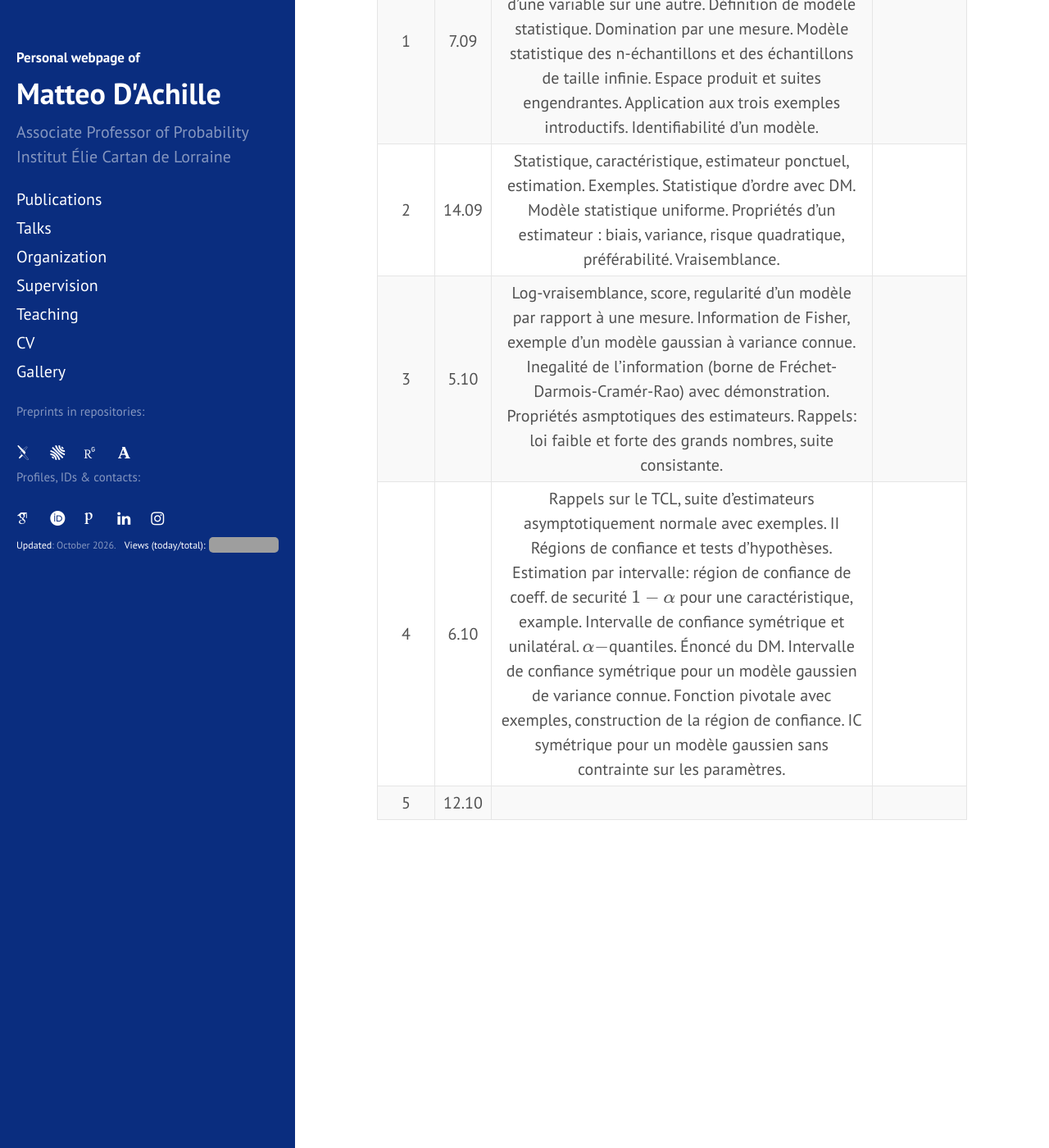
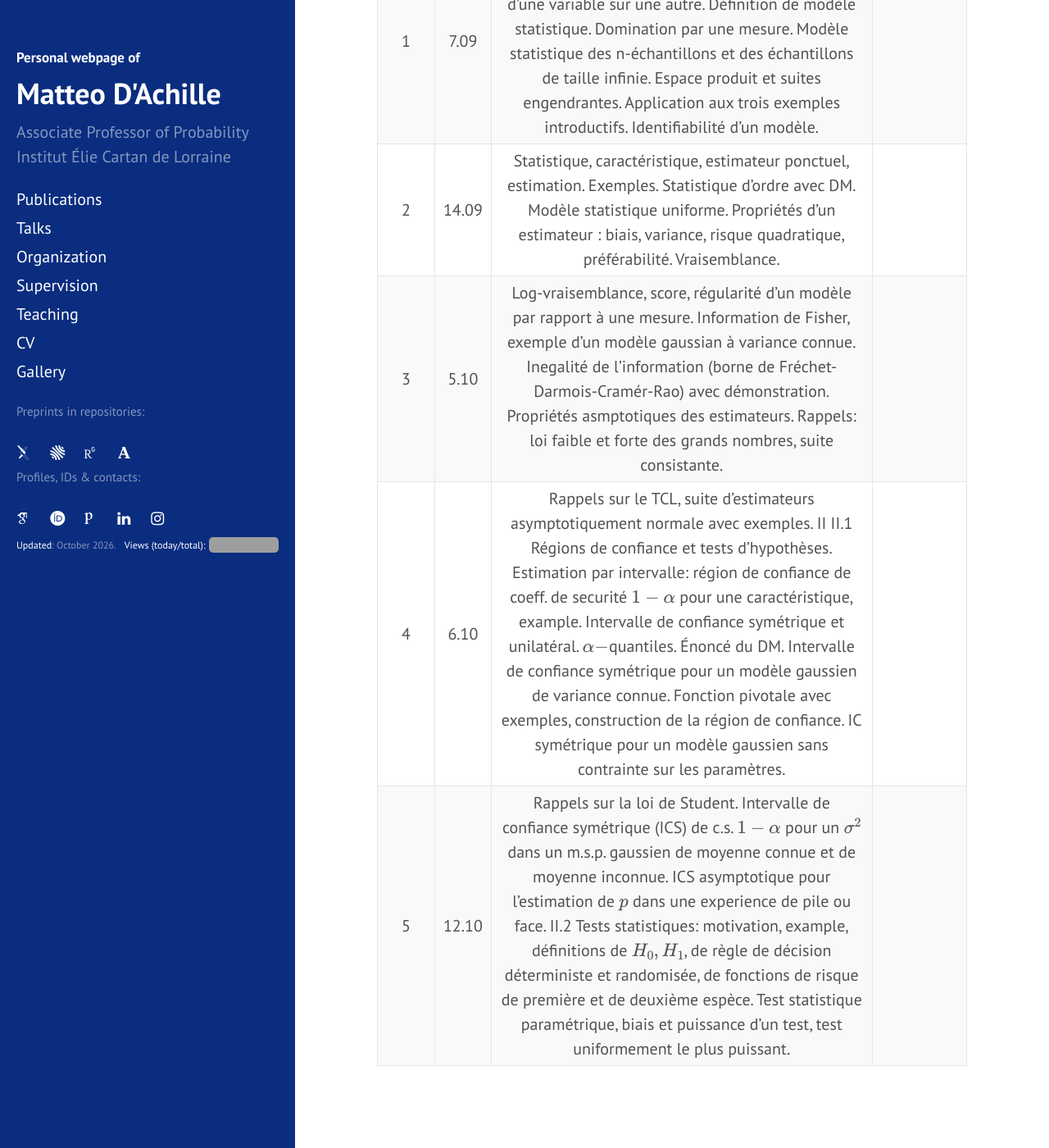
Before and after one commit to matteodachille/matteodachille.github.io, a Jekyll site: the page built from _courses/StatProba26.md, in a window 1280 px wide and 1400 px high, scrolled down 661 px. Shown: the whole window at 82% size. Built offline with Jekyll 4.4.1, drawn with Linux system fonts in a browser that asks for light colours; nearby versions of some CDN libraries; some web fonts are replaced; grey boxes are pictures that could not be loaded.

Commit message:
Updated M1 StatProba

```diff
--- a/_courses/StatProba26.md
+++ b/_courses/StatProba26.md
@@ -22,6 +22,6 @@ Pour le materiel de cours voir : <br/> [https://arche.univ-lorraine.fr/course/vi
 |:---: | :---: | :---: | ------- | ------- |
 | 1 | 7.09  | I Modélisation statistique. Introduction par trois exemples : sondage, contrôle de qualité, influence d'une variable sur une autre. Définition de modèle statistique. Domination par une mesure. Modèle statistique des n-échantillons et des échantillons de taille infinie. Espace produit et suites engendrantes. Application aux trois exemples introductifs. Identifiabilité d'un modèle. | |
 | 2 | 14.09  | Statistique, caractéristique, estimateur ponctuel, estimation. Exemples. Statistique d'ordre avec DM. Modèle statistique uniforme. Propriétés d'un estimateur : biais, variance, risque quadratique, préférabilité. Vraisemblance. | |
-| 3 | 5.10  | Log-vraisemblance, score, regularité d'un modèle par rapport à une mesure. Information de Fisher, exemple d'un modèle gaussian à variance connue. Inegalité de l'information (borne de Fréchet-Darmois-Cramér-Rao) avec démonstration. Propriétés asmptotiques des estimateurs. Rappels: loi faible et forte des grands nombres, suite consistante. | |
-| 4 | 6.10  | Rappels sur le TCL, suite d'estimateurs asymptotiquement normale avec exemples. II Régions de confiance et tests d'hypothèses. Estimation par intervalle: région de confiance de coeff. de securité \\(1-\alpha \\) pour une caractéristique, example. Intervalle de confiance symétrique et unilatéral. \\(\alpha-\\)quantiles. Énoncé du DM. Intervalle de confiance symétrique pour un modèle gaussien de variance connue. Fonction pivotale avec exemples, construction de la région de confiance. IC symétrique pour un modèle gaussien sans contrainte sur les paramètres. | |
-| 5 | 12.10  |  | |
+| 3 | 5.10  | Log-vraisemblance, score, régularité d'un modèle par rapport à une mesure. Information de Fisher, exemple d'un modèle gaussian à variance connue. Inegalité de l'information (borne de Fréchet-Darmois-Cramér-Rao) avec démonstration. Propriétés asmptotiques des estimateurs. Rappels: loi faible et forte des grands nombres, suite consistante. | |
+| 4 | 6.10  | Rappels sur le TCL, suite d'estimateurs asymptotiquement normale avec exemples. II II.1 Régions de confiance et tests d'hypothèses. Estimation par intervalle: région de confiance de coeff. de securité \\(1-\alpha \\) pour une caractéristique, example. Intervalle de confiance symétrique et unilatéral. \\(\alpha-\\)quantiles. Énoncé du DM. Intervalle de confiance symétrique pour un modèle gaussien de variance connue. Fonction pivotale avec exemples, construction de la région de confiance. IC symétrique pour un modèle gaussien sans contrainte sur les paramètres. | |
+| 5 | 12.10  | Rappels sur la loi de Student. Intervalle de confiance symétrique (ICS) de c.s. \\(1-\alpha \\) pour un \\( \sigma^2 \\) dans un m.s.p. gaussien de moyenne connue et de moyenne inconnue. ICS asymptotique pour l'estimation de \\(p\\) dans une experience de pile ou face. II.2 Tests statistiques: motivation, example, définitions de \\(H_0, H_1\\), de règle de décision déterministe et randomisée, de fonctions de risque de première et de deuxième espèce. Test statistique paramétrique, biais et puissance d'un test, test uniformement le plus puissant.  | |
```
